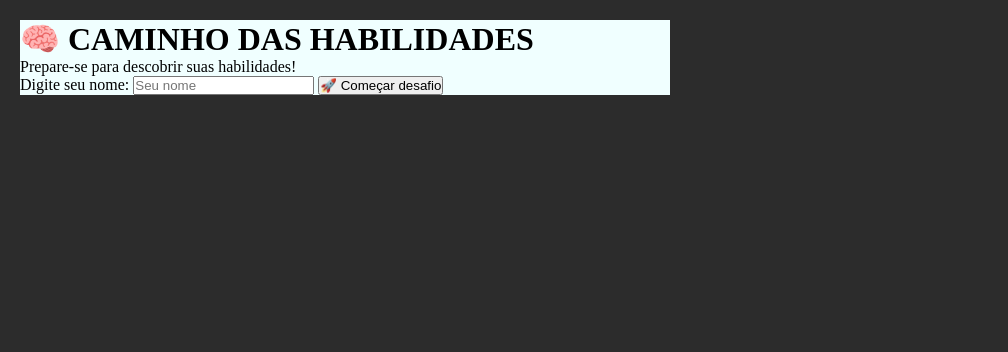
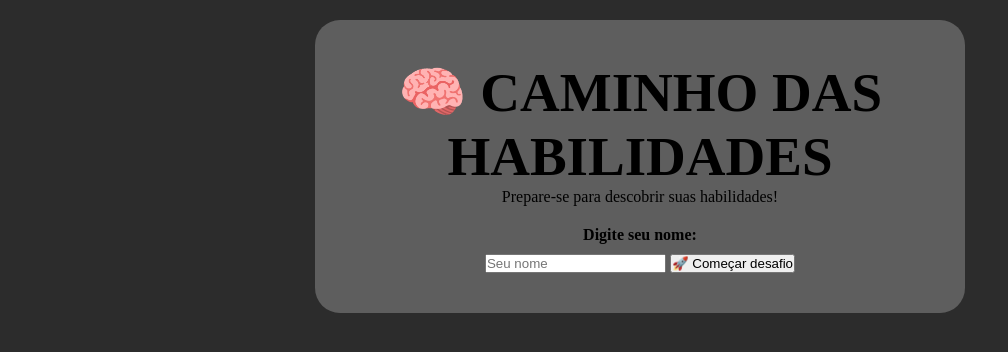
Before and after one commit to HeitorMAnami/Caminho_das_Habilidades, a plain HTML site: page index.html in a window 1280 px wide. Shown: the whole page, without its empty margins (0-1008 px from the left). Drawn offline with Linux system fonts and the light colour scheme.

Commit message:
Add files via upload

```diff
--- a/style.css
+++ b/style.css
@@ -7,16 +7,33 @@
 
 body{
     background-color:rgb(44, 44, 44);
+    font-size: medium;
 
 
     display: flex;
     align-items: center;
     padding:20px;
+    justify-content: center;
 
 }
 
 .container{
     width: 100%;
     max-width: 650px;
-    background-color:azure;
+    background-color:rgb(94, 94, 94);
+    text-align: center;
+    align-items: center;
+    padding: 40px;
+    border-radius: 25px;
 }
+h1{
+    color: black;
+    font-size: 55px;
+}
+label{
+    display: block;
+    margin: 20px;
+    font-weight: bolder;
+
+    margin-bottom: 10px;
+}
```
